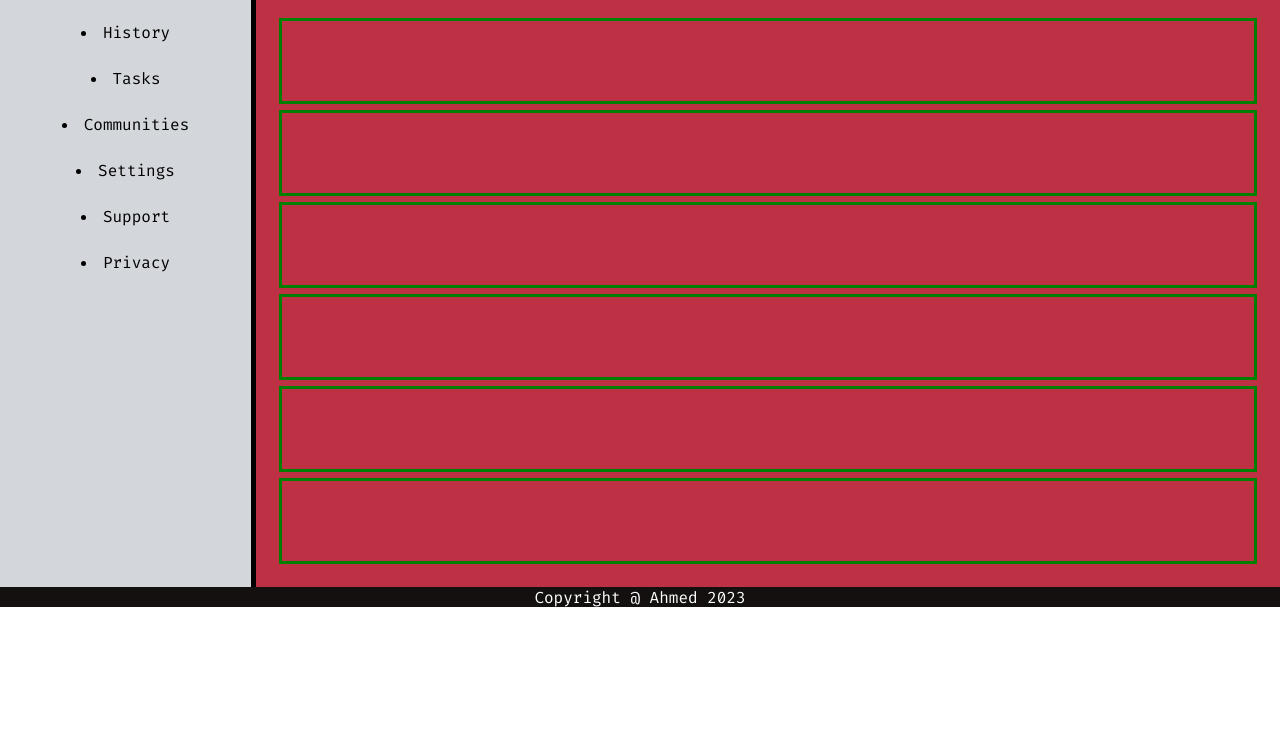
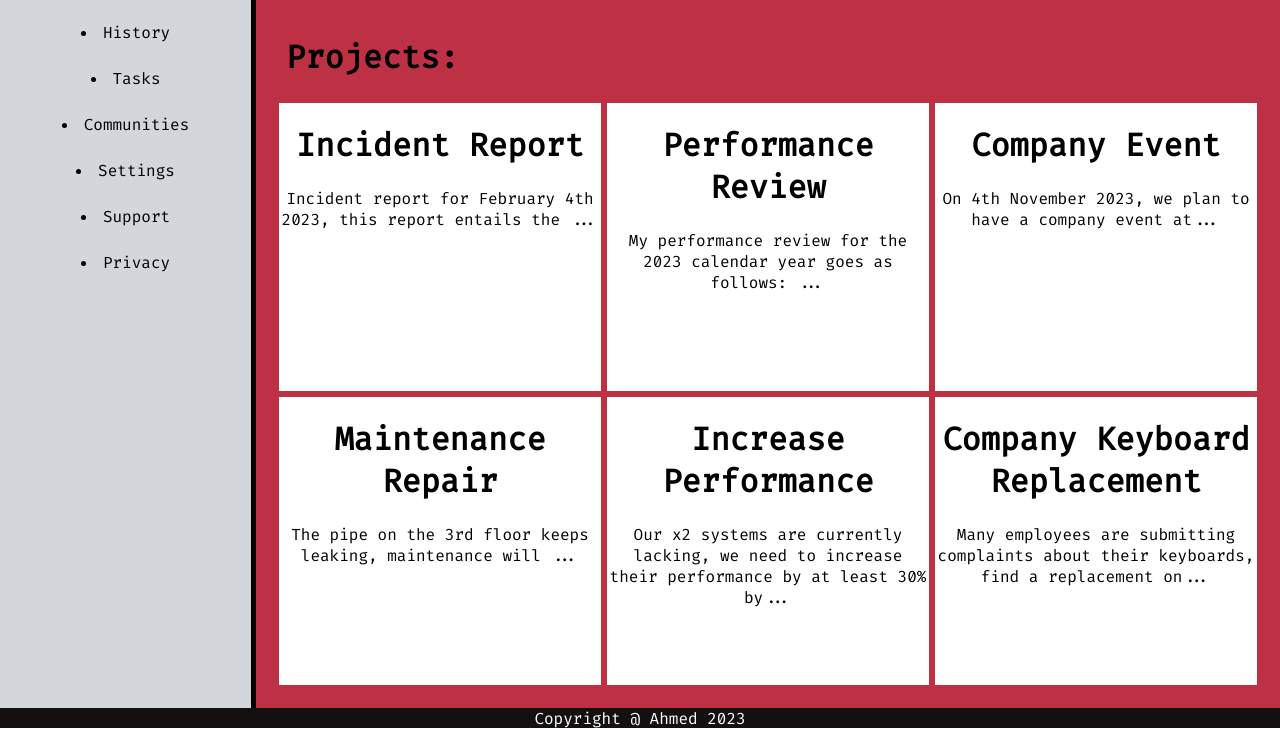
Before and after one commit to ahmkhn/admin-dashboard, a plain HTML site: page index.html in a window 1280 px wide. Shown: the part 205-934 px from the top of the page. Before the commit the page ends 813 px from the top, so only its background shows below. Drawn offline with Linux system fonts and the light colour scheme.

Commit message:
project complete

```diff
--- a/index.css
+++ b/index.css
@@ -25,7 +25,7 @@ body{
     text-align: center;
     padding: 20px;
     margin-top:-13rem;
-    height:95vh;
+    height:auto;
     border-right:5px solid black;
 }
 .leftbar > li{
@@ -126,10 +126,19 @@ button:focus {
     border: 2px solid black;
     outline: none;
 }
-.mainbar > div{
+.boxes{
+    margin-top:1rem;
+    display: grid;
+    grid-template-columns: repeat(3,1fr);
+    grid-template-rows:auto auto;
+}
+.boxes > div{
+    height:18rem;
+    width:auto;
     margin:3px;
-    border:3px solid green;
+    background-color: white;
 }
-.mainbar{
-    display: grid;
+.mainbar > h1{
+    text-align: left;
+    margin-left: 10px;
 }
--- a/index.html
+++ b/index.html
@@ -45,12 +45,34 @@
             <li>Privacy</li>
         </nav>
         <div class="mainbar">
-            <div class="box1"></div>
-            <div class="box2"></div>
-            <div class="box3"></div>
-            <div class="box4"></div>
-            <div class="box5"></div>
-            <div class="box6"></div>
+            <h1>Projects:</h1>
+            <div class="boxes">
+                <div class="box1">
+                    <h1>Incident Report</h1>
+                    <p>Incident report for February 4th 2023, this report entails the ...</p>
+                </div>
+                <div class="box2">
+                    <h1>Performance Review</h1>
+                    <p>My performance review for the 2023 calendar year goes as follows: ...</p>
+                </div>
+                <div class="box3">
+                    <h1>Company Event</h1>
+                    <p>On 4th November 2023, we plan to have a company event at...</p>
+                </div>
+                <div class="box4">
+                    <h1>Maintenance Repair</h1>
+                    <p>The pipe on the 3rd floor keeps leaking, maintenance will ...</p>
+                </div>
+                <div class="box5">
+                    <h1>Increase Performance</h1>
+                    <p>Our x2 systems are currently lacking, we need to increase their performance by at least 30% by...</p>
+                </div>
+                <div class="box6">
+                    <h1>Company Keyboard Replacement</h1>
+                    <p>Many employees are submitting complaints about their keyboards, find a replacement on...</p>
+                </div>
+            </div>
+
         </div>
     </div>
     <div class="bot-section">Copyright @ Ahmed 2023</div>
```
